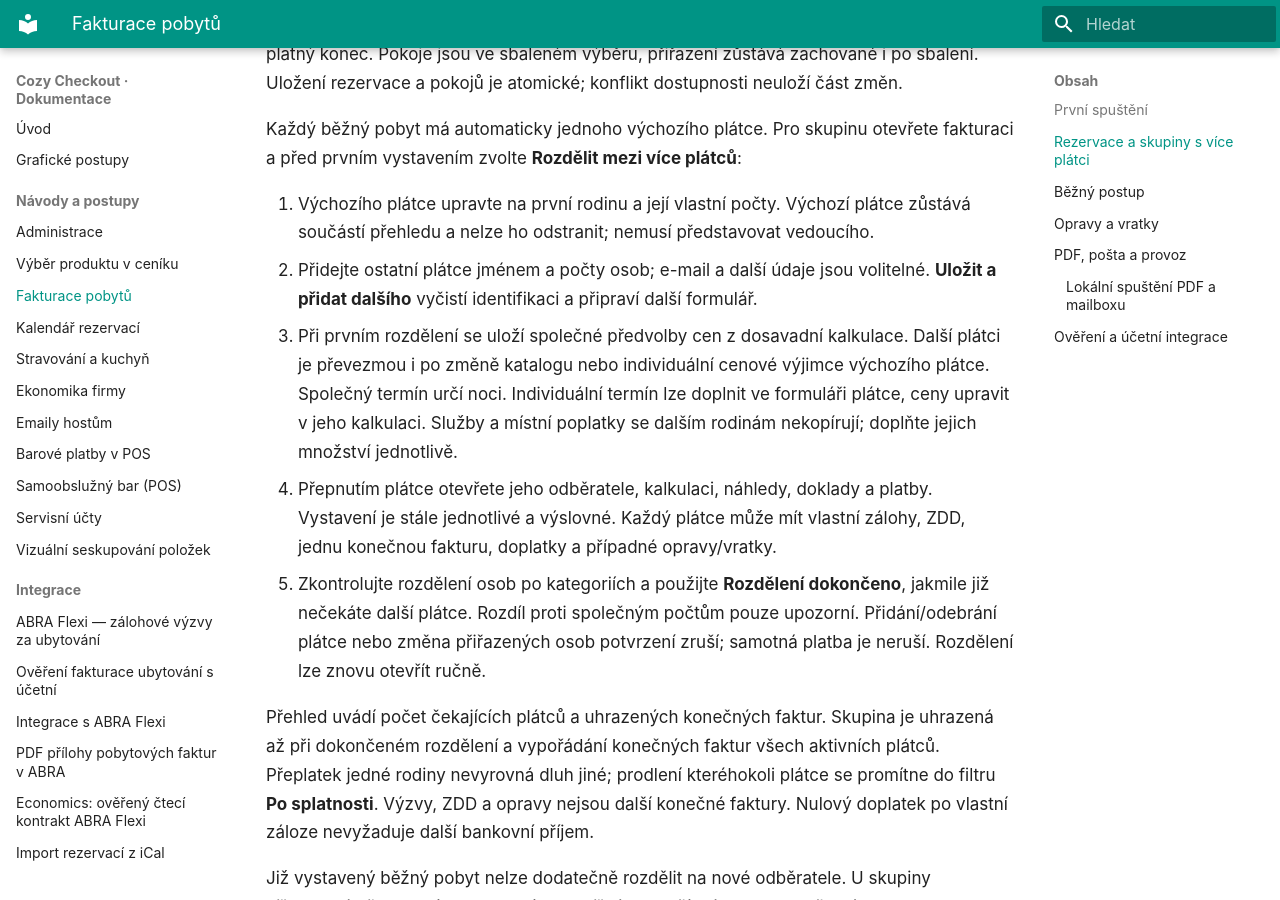
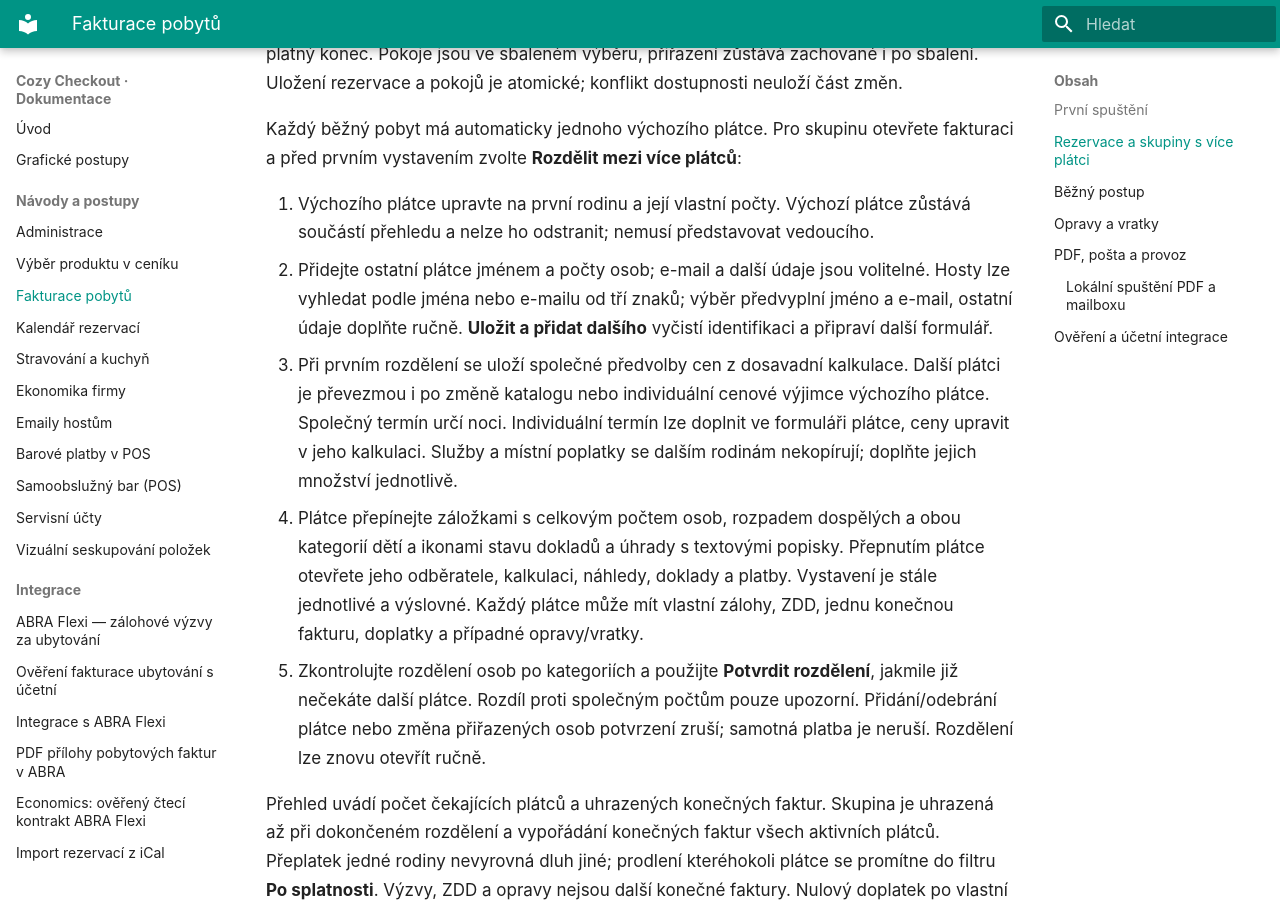
Before and after one commit to michalhorcic/cozy-checkout, an MkDocs documentation site: the page built from docs/features/BILLING.md, in a window 1280 px wide and 900 px high, scrolled down 1509 px. Built offline with MkDocs 1.6.1 and Material for MkDocs 9.7.7, drawn with Linux system fonts in a browser that asks for light colours.

Commit message:
Add payer tabs and guest lookup to booking billing

```diff
--- a/docs/features/BILLING.md
+++ b/docs/features/BILLING.md
@@ -60,16 +60,20 @@
 1. Výchozího plátce upravte na první rodinu a její vlastní počty. Výchozí plátce
    zůstává součástí přehledu a nelze ho odstranit; nemusí představovat vedoucího.
 2. Přidejte ostatní plátce jménem a počty osob; e-mail a další údaje jsou volitelné.
+   Hosty lze vyhledat podle jména nebo e-mailu od tří znaků; výběr předvyplní
+   jméno a e-mail, ostatní údaje doplňte ručně.
    **Uložit a přidat dalšího** vyčistí identifikaci a připraví další formulář.
 3. Při prvním rozdělení se uloží společné předvolby cen z dosavadní kalkulace.
    Další plátci je převezmou i po změně katalogu nebo individuální cenové výjimce
    výchozího plátce. Společný termín určí noci. Individuální termín lze doplnit
    ve formuláři plátce, ceny upravit v jeho kalkulaci. Služby a místní poplatky
    se dalším rodinám nekopírují; doplňte jejich množství jednotlivě.
-4. Přepnutím plátce otevřete jeho odběratele, kalkulaci, náhledy, doklady a platby.
+4. Plátce přepínejte záložkami s celkovým počtem osob, rozpadem dospělých a obou
+   kategorií dětí a ikonami stavu dokladů a úhrady s textovými popisky.
+   Přepnutím plátce otevřete jeho odběratele, kalkulaci, náhledy, doklady a platby.
    Vystavení je stále jednotlivé a výslovné. Každý plátce může mít vlastní zálohy,
    ZDD, jednu konečnou fakturu, doplatky a případné opravy/vratky.
-5. Zkontrolujte rozdělení osob po kategoriích a použijte **Rozdělení dokončeno**,
+5. Zkontrolujte rozdělení osob po kategoriích a použijte **Potvrdit rozdělení**,
    jakmile již nečekáte další plátce. Rozdíl proti společným počtům pouze upozorní.
    Přidání/odebrání plátce nebo změna přiřazených osob potvrzení zruší; samotná
    platba je neruší. Rozdělení lze znovu otevřít ručně.
```
Also changed, not shown: 2 other files.
